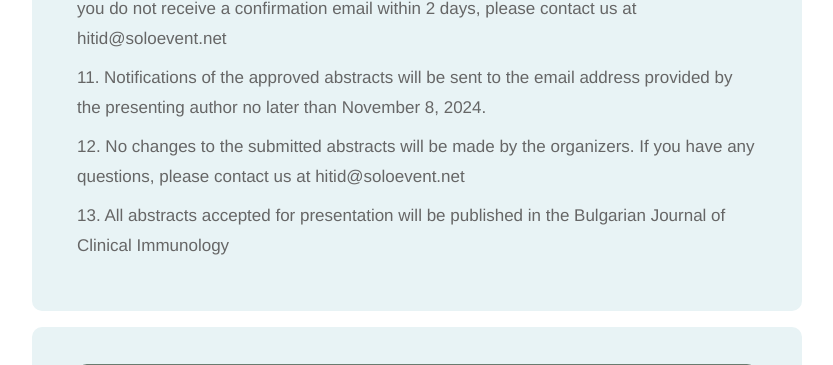
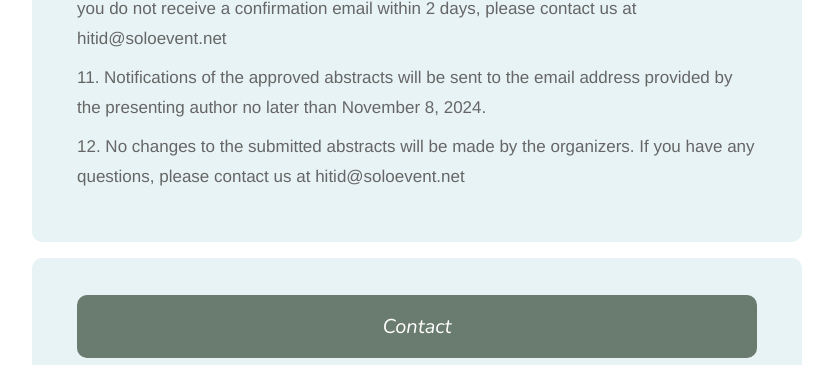
Before and after one commit to haksoz/hitid-next, a PHP site: page /faaliyetler/2024-balkan-ept-toplantisi.php in a window 1280 px wide. Shown: the part 5422-5787 px from the top of the page, without its empty margins (423-1256 px from the left). Run offline with PHP 8.4, Linux system fonts and the light colour scheme.

Commit message:
13. madde çıkarılması

```diff
--- a/faaliyetler/2024-balkan-ept-toplantisi.php
+++ b/faaliyetler/2024-balkan-ept-toplantisi.php
@@ -250,7 +250,6 @@
 
 <p>12. No changes to the submitted abstracts will be made by the organizers. If you have any questions, please contact us at <a href="mailto:hitid@soloevent.net">hitid@soloevent.net</a></p>
 
-<p>13. All abstracts accepted for presentation will be published in the Bulgarian Journal of Clinical Immunology</p>
 
 
                                 </div>
```
